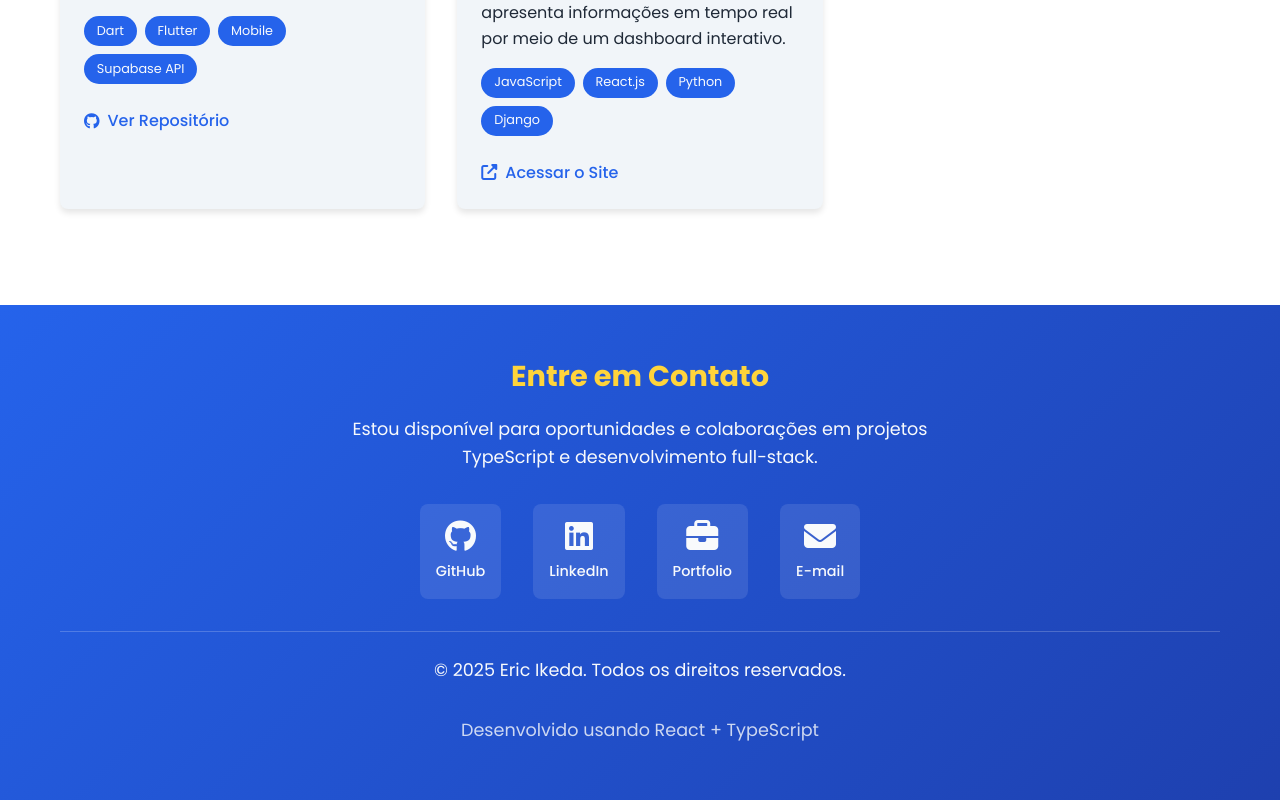
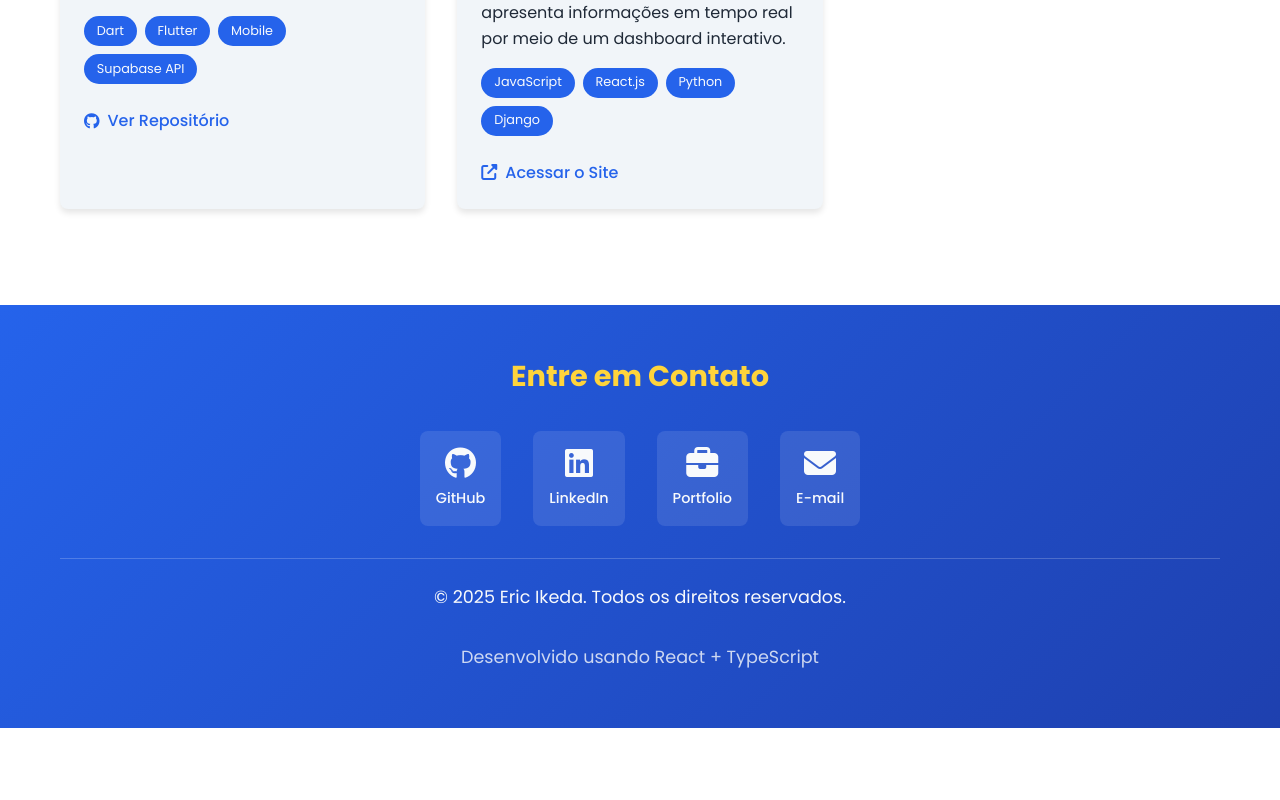
Before and after one commit to EricIkeda1/meuportfolio2.0, a React (Vite) app: page / in a window 1280 px wide. Shown: the part 2567-3367 px from the top of the page. After the commit the page ends 3295 px from the top, so only its background shows below. Built offline with nearby package versions, Linux system fonts and the light colour scheme.

Commit message:
Melhorias

```diff
--- a/src/components/Footer.tsx
+++ b/src/components/Footer.tsx
@@ -8,7 +8,6 @@ const Footer: React.FC = () => {
     <footer id="contact" className={styles.footer}>
       <div className="container">
         <h3>Entre em Contato</h3>
-        <p>Estou disponível para oportunidades e colaborações em projetos TypeScript e desenvolvimento full-stack.</p>
 
         <div className={styles.socialLinks}>
           <a
```
